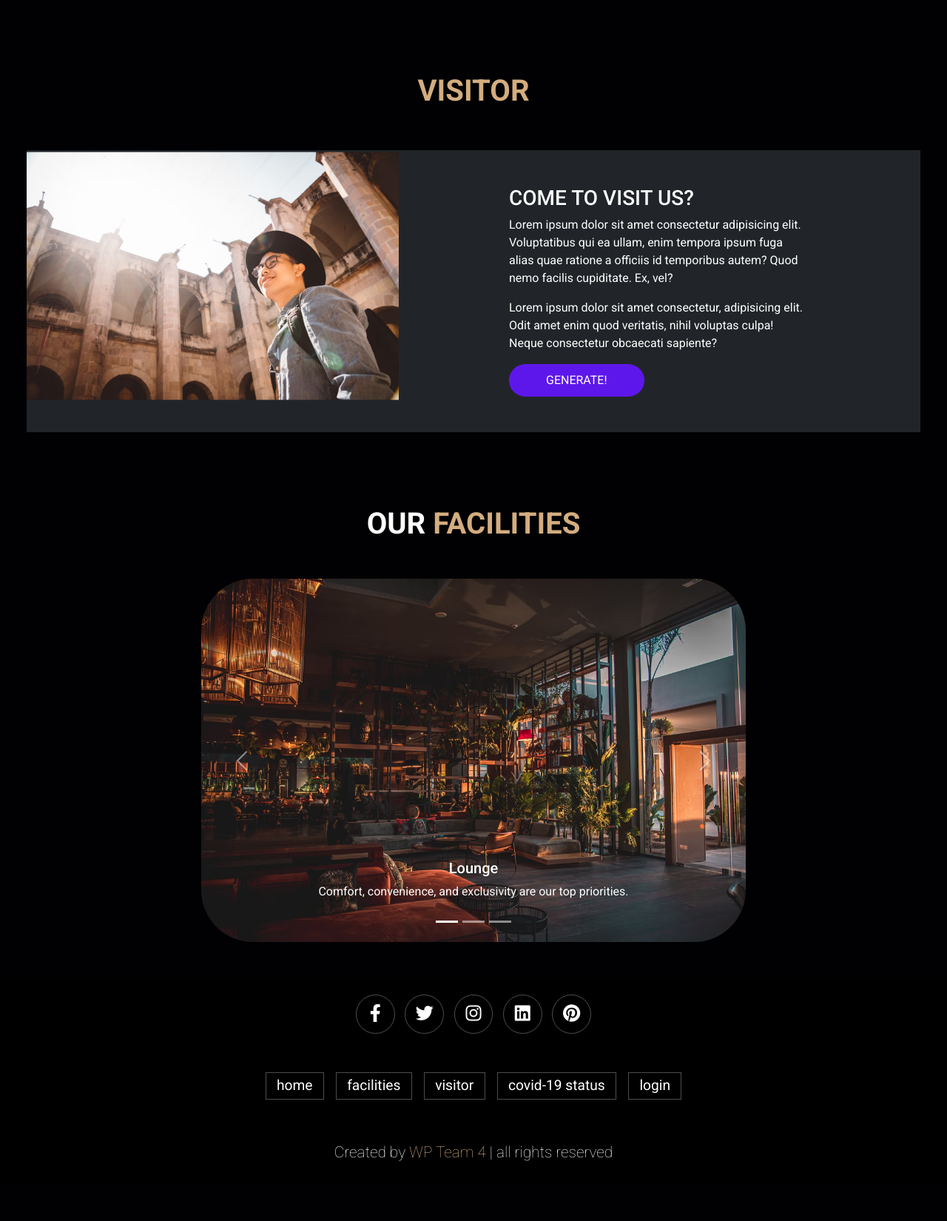
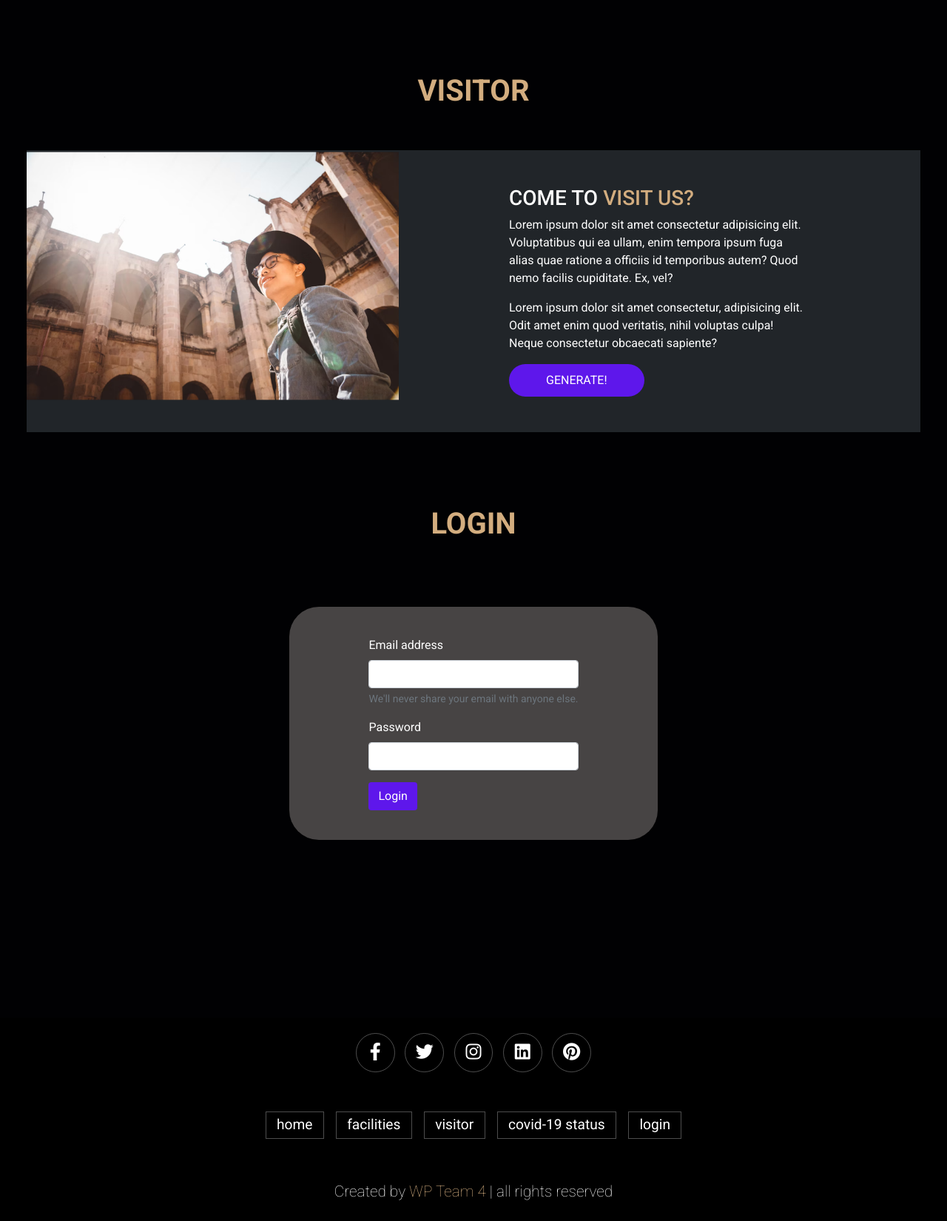
Before and after one commit to zattomato/Web-Programming, a PHP site: page /main.html in a window 1280 px wide. Shown: the part 1540-3190 px from the top of the page at 74% size. Before the commit the page ends 3109 px from the top, so only its background shows below. Run offline with PHP 8.4, Linux system fonts and the light colour scheme.

Commit message:
login updated

```diff
--- a/main.css
+++ b/main.css
@@ -23,6 +23,7 @@ html::-webkit-scrollbar-thumb {
 
 body{
     font-family: 'Roboto','sans-serif';
+    background-color: #010103;
 }
 
 h1{
@@ -40,6 +41,7 @@ h1{
     background-repeat: no-repeat;
     background-attachment: fixed;
     background: linear-gradient(rgba(0, 0, 0, 0.9), rgba(0, 0, 0, 0.7));
+    z-index: 3;
 
 }
 .navigation ul li {
@@ -125,7 +127,7 @@ h1{
 
     nav ul {
         width: 20%;
-        background: rgb(248, 0, 0);
+        background: rgb(94, 23, 235,0.9);
         position: absolute;
         top: 100px;
         right: 10px;
@@ -183,10 +185,40 @@ h1{
     padding:1rem 0;
 }
 
+/* login  */
+
+.empty-space {
+    height: 10vh;
+
+}
+
+
+.form {
+    background-color: #474444;
+    padding-bottom: 10vh;
 
 
 
+
+    display: flex;
+    height: 100%;
+    justify-content: center;
+    align-items: center;
+    padding: 40px 100px;
+    border: none;
+    border-radius: 40px;
+
+}
+
+
+
+
+
+
+
+/* footer  */
 .footer {
+    margin-top: 30vh;
     background: black;
     text-align: center;
 
--- a/main.html
+++ b/main.html
@@ -54,7 +54,7 @@
                         <a class="nav-link text-white" href="#">Covid-19 Status</a>
                     </li>
                     <li class="nav-item navi">
-                        <a class="nav-link text-white" href="#">Login</a>
+                        <a class="nav-link text-white" href="#login">Login</a>
                     </li>
 
                 </ul>
@@ -73,7 +73,7 @@
                     <h1 class="display-4 fw-bolder">Welcome To Casa <br> Idaman Condominium</h1>
                     <h4>Greatest Community</h4>
                     <p class="my-4">Lorem ipsum dolor sit amet consectetur adipisicing elit. Eius, laudantium repellendus accusantium culpa eligendi cum praesentium quae ipsam explicabo doloremque cupiditate esse, ratione error deleniti assumenda fugiat debitis corrupti. Consectetur.</p>
-                    <a href="#" class="btn btn-main btn-login  ">LOGIN</a>
+                    <a href="#login" class="btn btn-main btn-login  ">LOGIN</a>
                 </div>
             </div>
         </div>
@@ -84,8 +84,8 @@
 
     <div class="container text-white text-center  ">
         <div class="row">
-            <div class="col-2"></div>
-            <div class="col-8">
+            <div class="col-lg-2"></div>
+            <div class="col-lg-8">
                 <h1 class="display-6 fw-bolder">Our <span style="color: #d3ad7f;">Facilities</span> </h1>
                 <!-- carousell -->
 <div id="carouselExampleCaptions" class="carousel slide" data-bs-ride="carousel">
@@ -152,9 +152,9 @@
     </div>
     <div class="container-fluid px-5">
     <div class=" row mt-5 bg-dark  ">
-        <div class="col-5 p-0 "><img style="width: 100%;" src="pic/visitor.png" alt=""></div>
-        <div class="col-5 m-auto p-5  ">
-            <h3>COME TO VISIT US?</h3>
+        <div class="col-lg-5 p-0 "><img style="width: 100%;" src="pic/visitor.png" alt=""></div>
+        <div class="col-lg-5 m-auto p-5  ">
+            <h3>COME TO <span style="color: #d3ad7f;">VISIT US?</span></h3>
             <p>Lorem ipsum dolor sit amet consectetur adipisicing elit. Voluptatibus qui ea ullam, enim tempora ipsum fuga alias
                 quae ratione a officiis id temporibus autem? Quod nemo facilis cupiditate. Ex, vel?</p>
             <p>Lorem ipsum dolor sit amet consectetur, adipisicing elit. Odit amet enim quod veritatis, nihil voluptas culpa! Neque
@@ -166,61 +166,77 @@
 </section>
 
 
+<!-- login  -->
+<section class=" facility " id="login">
+        <div class="container ">
+            <div class="container text-white text-center  ">
+                <div class="row">
+                    <div class="col-lg-2 "></div>
+                    <div class="col-lg-8">
+                        <h1 class="display-6 fw-bolder" style="color: #d3ad7f;">Login</h1>
+                    </div>
+                </div>
 
-<section class="facility " id="facility">
 
-    <div class="container text-white text-center  ">
+
+            </div>
+        <div class="row empty-space">
+
+        </div>
+
+
         <div class="row">
-            <div class="col-2 space"></div>
-            <div class="col-8 carousell">
-                <h1 class="display-6 fw-bolder">Our <span style="color: #d3ad7f;">Facilities</span> </h1>
-                <!-- carousell -->
-                <div id="carouselExampleCaptions" class="carousel slide" data-bs-ride="carousel">
-                    <div class="carousel-indicators">
-                        <button type="button" data-bs-target="#carouselExampleCaptions" data-bs-slide-to="0"
-                            class="active" aria-current="true" aria-label="Slide 1"></button>
-                        <button type="button" data-bs-target="#carouselExampleCaptions" data-bs-slide-to="1"
-                            aria-label="Slide 2"></button>
-                        <button type="button" data-bs-target="#carouselExampleCaptions" data-bs-slide-to="2"
-                            aria-label="Slide 3"></button>
+            <div class="col space">
+
+            </div>
+
+            <div class="col form">
+                <form>
+                    <div class="mb-3">
+                        <label for="exampleInputEmail1" class="form-label">Email address</label>
+                        <input type="email" class="form-control" id="exampleInputEmail1" aria-describedby="emailHelp">
+                        <div id="emailHelp" class="form-text">We'll never share your email with anyone else.</div>
                     </div>
-                    <div class="carousel-inner">
-                        <div class="carousel-item  active">
-                            <img src="pic/lounge.png" class="d-block w-100" alt="...">
-                            <div class="carousel-caption d-none d-md-block">
-                                <h5>Lounge</h5>
-                                <p class="text-white">Comfort, convenience, and exclusivity are our top priorities.</p>
-                            </div>
-                        </div>
-                        <div class="carousel-item">
-                            <img src="pic/pool.jpg" class="d-block w-100" alt="...">
-                            <div class="carousel-caption d-none d-md-block">
-                                <h5>Swimming Pool</h5>
-                                <p class="text-white">Open from 10 a.m to 8 p.m.</p>
-                            </div>
-                        </div>
-                        <div class="carousel-item" ″>
-                            <img src="pic/gym.png" class="d-block w-100" alt="...">
-                            <div class="carousel-caption d-none d-md-block">
-                                <h5>Gymnasium Room</h5>
-                                <p class="text-white">Chill and build your Muscle. Stay Healthy.</p>
-                            </div>
-                        </div>
+                    <div class="mb-3">
+                        <label for="exampleInputPassword1" class="form-label">Password</label>
+                        <input type="password" class="form-control" id="exampleInputPassword1">
                     </div>
-                    <button class="carousel-control-prev" type="button" data-bs-target="#carouselExampleCaptions"
-                        data-bs-slide="prev">
-                        <span class="carousel-control-prev-icon" aria-hidden="true"></span>
-                        <span class="visually-hidden">Previous</span>
-                    </button>
-                    <button class="carousel-control-next" type="button" data-bs-target="#carouselExampleCaptions"
-                        data-bs-slide="next">
-                        <span class="carousel-control-next-icon" aria-hidden="true"></span>
-                        <span class="visually-hidden">Next</span>
-                    </button>
-                </div>
+                    <!-- <div class="mb-3 form-check">
+                            <input type="checkbox" class="form-check-input" id="exampleCheck1">
+                            <label class="form-check-label" for="exampleCheck1">Check me out</label>
+                        </div> -->
+                    <button type="submit" class="btn " style="background-color: #5E17EB; color: white;">Login</button>
+                </form>
             </div>
+            <div class="col space"></div>
         </div>
+        <!-- <div class="row">
+        <div class="col-3"></div>
+        <div class="col-6 login-form">
+        <form >
+            <div class="form-group">
+                <label for="exampleInputEmail1">Email address</label>
+                <input type="email" class="form-control" id="exampleInputEmail1" aria-describedby="emailHelp"
+                    placeholder="Enter email">
+                <small id="emailHelp" class="form-text text-muted">We'll never share your email with anyone else.</small>
+            </div>
+            <div class="form-group">
+                <label for="exampleInputPassword1">Password</label>
+                <input type="password" class="form-control" id="exampleInputPassword1" placeholder="Password">
+            </div>
+            <div class="form-check">
+                <input type="checkbox" class="form-check-input" id="exampleCheck1">
+                <label class="form-check-label" for="exampleCheck1">Check me out</label>
+            </div>
+            <button type="submit" class="btn btn-primary">Submit</button>
+        </form>
+        </div>
+    </div> -->
     </div>
+
+
+
+
 </section>
 
 <!-- footer section starts  -->
```
